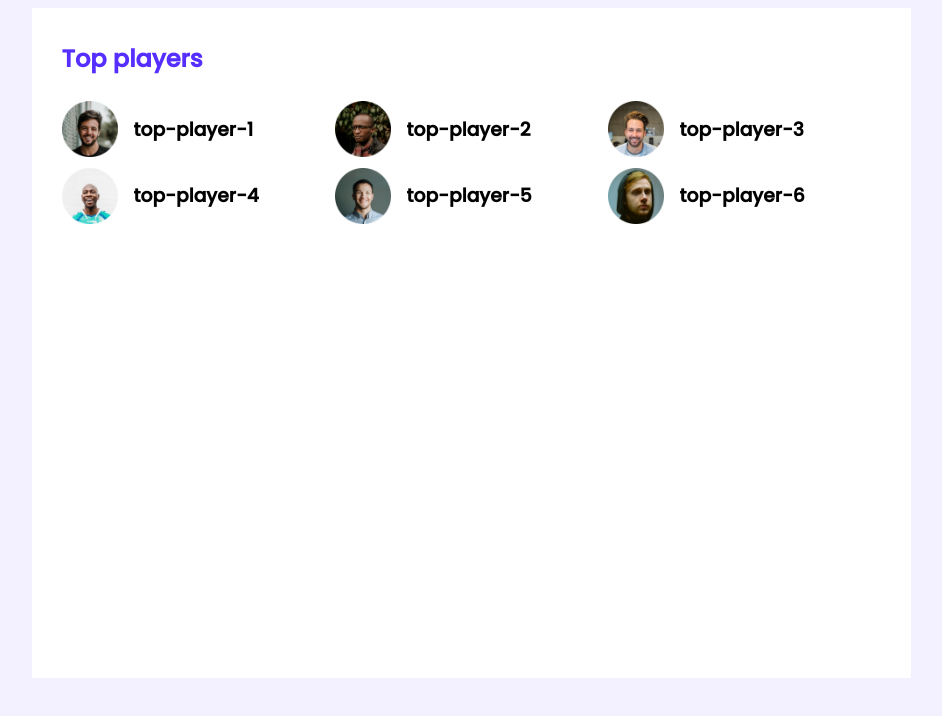
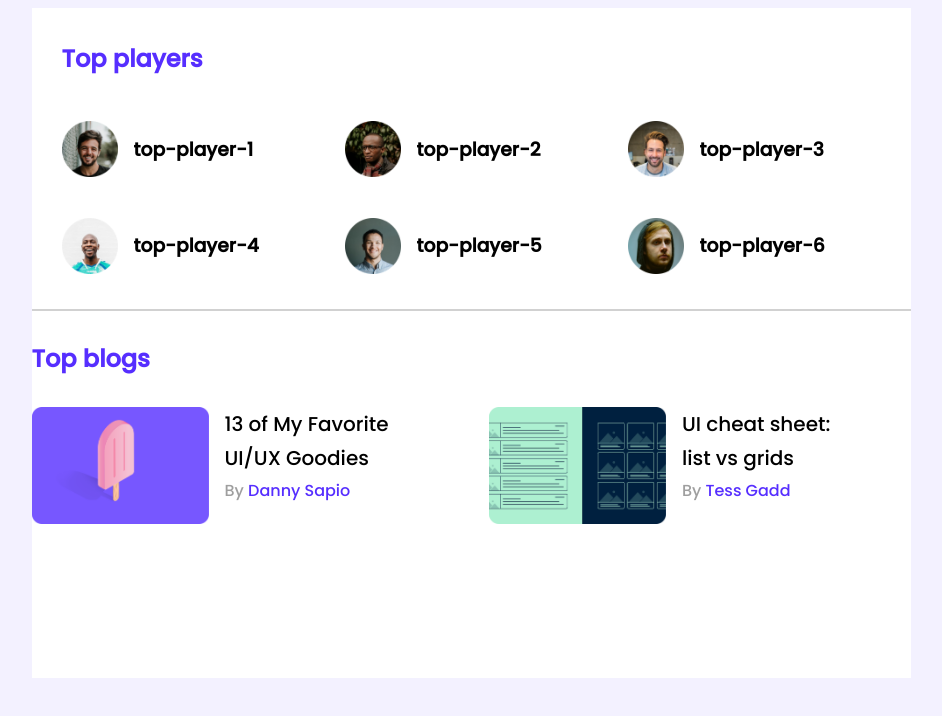
Before and after one commit to Hossain-Ahamed/Leader-board, a plain HTML site: page index.html in a window 1280 px wide. Shown: the whole page, without its empty margins (169-1111 px from the left). Drawn offline with Linux system fonts and the light colour scheme.

Commit message:
second day - top blogs portion

```diff
--- a/index.html
+++ b/index.html
@@ -43,6 +43,32 @@
                     </div>
                 </div>
             </div>
+            <hr>
+            <div class="top-blogs">
+                <h2 class="section-title">Top blogs</h2>
+                <div class="blogs">
+                    <article class="blog">
+                        <div class="blog-thumbnail">
+                            <img src="images/blogs/blog-1.png" alt="blog-1">
+                        </div>
+                        <div class="blog-info">
+                            <h3 class="blog-title">13 of My Favorite UI/UX Goodies</h3>
+                            <p>By <a href="">Danny Sapio</a></p>
+                        </div>
+                    </article>
+
+                    <article class="blog">
+                        <div class="blog-thumbnail">
+                            <img src="images/blogs/blog-2.png" alt="blog-2">
+                        </div>
+                        <div class="blog-info">
+                            <h3 class="blog-title">UI cheat sheet: list vs grids</h3>
+                            <p>By <a href="">Tess Gadd</a></p>
+                        </div>
+                    </article>
+
+                </div>
+            </div>
         </section>
     </main>
 
--- a/styles/style.css
+++ b/styles/style.css
@@ -1,45 +1,109 @@
 @import url('https://fonts.googleapis.com/css2?family=Poppins:wght@500&display=swap');
 
-body{
+body {
     font-family: 'Poppins', sans-serif;
     background-color: #F3F1FF;
 }
 
 /* COMMON STYLES AND UTITILIES*/
-main{
+main {
     display: flex;
     flex-direction: row;
     justify-content: center;
 }
-.container{
+
+.container {
     background-color: #FFFFFF;
-     height: 670px;
+    height: 670px;
     width: 879px;
 }
-.section-title{
+
+.container hr {
+    margin: 0 0 30px 0;
+    border: 1px solid #D1D1D1;
+}
+
+.section-title {
     color: #562EFF;
     font-size: 24px;
     margin-top: 3px;
+
+    margin-bottom: 40px;
+
 }
 
 /* top player section*/
-.top-players{
-    padding: 30px;
+.top-players {
+    padding: 30px 30px 0 30px;
+    margin-bottom: 30px;
 
 }
-.players{
+
+.players {
+
     display: grid;
-    grid-template-columns: repeat(3,1fr);
+    grid-template-columns: repeat(3, 1fr);
+    gap: 30px;
 }
-.players .player{
+
+.players .player {
     display: flex;
     align-items: center;
 
 }
-.players .player img{
+
+.players .player img {
     width: 56px;
-    height:56px;
+    height: 56px;
 }
-.players .player .player-name{
+
+.players .player .player-name {
     margin-left: 16px;
 }
+
+/*___________________
+       top blog
+____________________ */
+
+.top-blogs .section-title {
+    margin-bottom: 31px;
+}
+
+.top-blogs .blogs {
+    display: flex;
+}
+
+.blogs .blog {
+    display: flex;
+    margin-right: 79px;
+
+}
+
+.blog img {
+    width: 177px;
+    height: 117px;
+
+}
+
+.blog .blog-info {
+    margin-left: 16px;
+
+
+}
+.blog .blog-info h3{
+    margin: 0 0 3px 0;
+    font-weight: 500;
+font-size: 20px;
+line-height: 34px;
+}
+
+.blog .blog-info p {
+    margin: 0;
+    color: #9F9F9F;
+}
+
+.blog .blog-info p a {
+    text-decoration: none;
+    color: #562EFF;
+
+}
```
